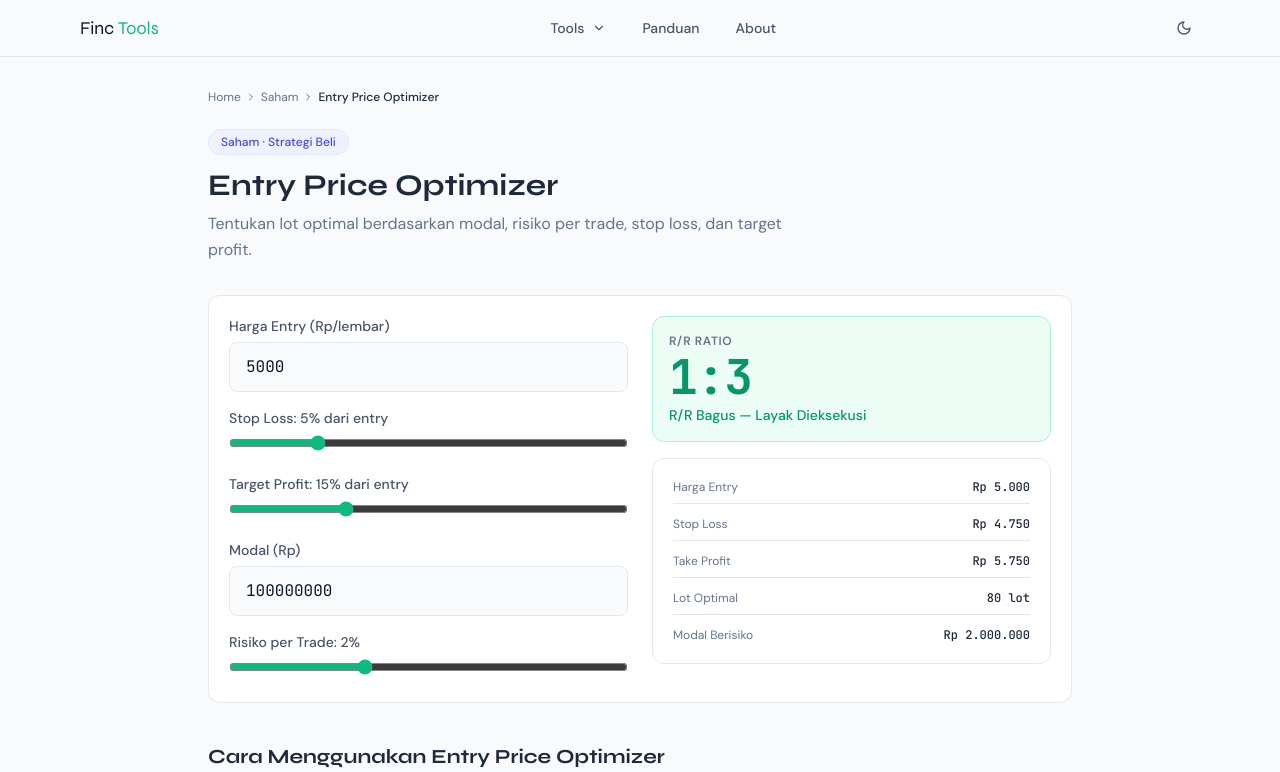
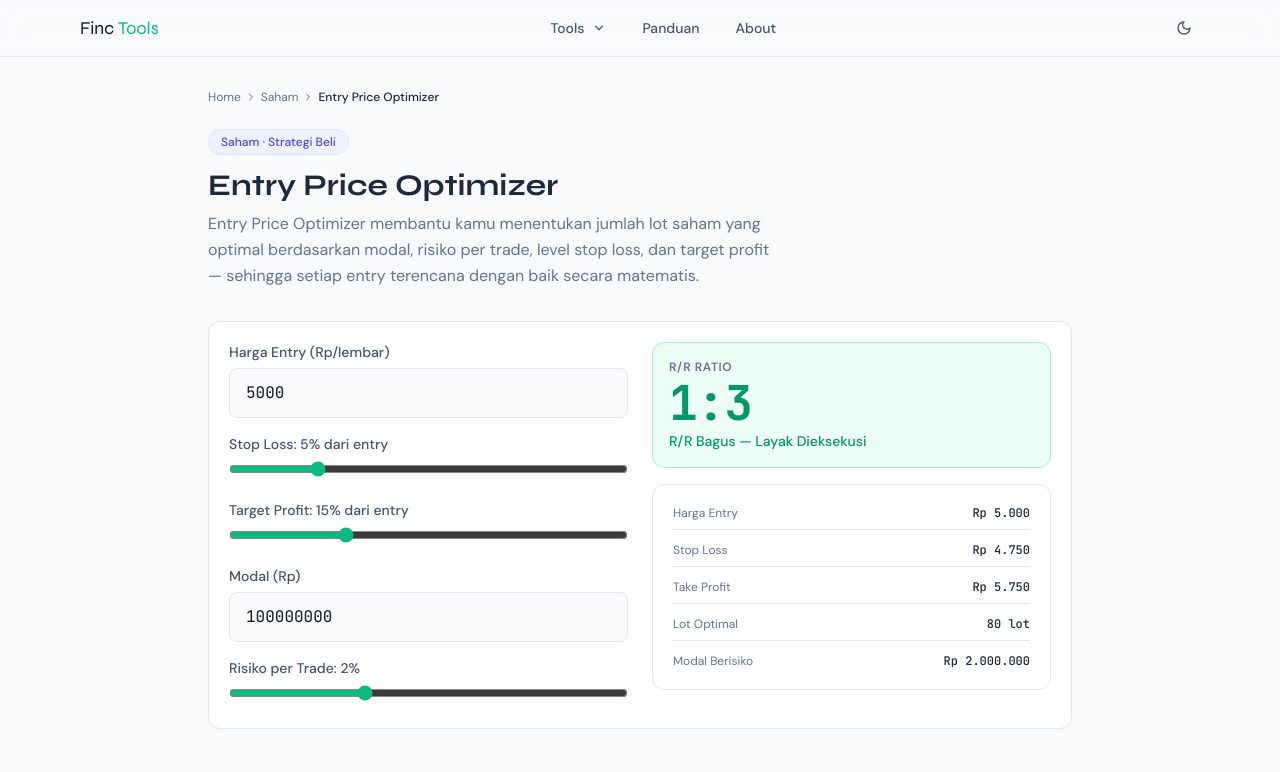
Before and after one commit to nurudhuhaalamin/finctools, a Next.js app: page /saham/entry-price-optimizer in a window 1280 px wide. Shown: the top 772 px of the page. Built offline with nearby package versions, Linux system fonts and the light colour scheme.

Commit message:
Add files via upload

```diff
--- a/app/saham/entry-price-optimizer/page.tsx
+++ b/app/saham/entry-price-optimizer/page.tsx
@@ -5,18 +5,21 @@ import Header from '@/components/layout/Header'
 import Footer from '@/components/layout/Footer'
 import SahamToolPage from '@/components/layout/SahamToolPage'
 import EntryPriceOptimizer from '@/components/tools/saham/EntryPriceOptimizer'
-export const metadata: Metadata = { title: 'Entry Price Optimizer | FincTools', description: 'Tentukan lot optimal berdasarkan modal, risiko per trade, stop loss, dan target profit.' }
+export const metadata: Metadata = { title: 'Entry Price Optimizer — Lot Optimal Berdasarkan Risiko | FincTools', description: 'Tentukan jumlah lot saham yang optimal berdasarkan modal, risiko per trade, stop loss, dan target profit.' }
 export default function Page() {
   return (<><Header /><main className="mx-auto max-w-4xl px-4 py-8">
     <nav className="flex items-center gap-1 text-xs text-[--text-secondary] mb-6"><Link href="/" className="hover:text-finc-green">Home</Link><ChevronRight size={12}/><Link href="/saham" className="hover:text-finc-green">Saham</Link><ChevronRight size={12}/><span className="text-[--text-primary] font-medium">Entry Price Optimizer</span></nav>
-    <SahamToolPage name="Entry Price Optimizer" description="Tentukan lot optimal berdasarkan modal, risiko per trade, stop loss, dan target profit."
-      steps={[{title:'Isi semua input',desc:'Masukkan data keuangan kamu pada setiap field.'},{title:'Sesuaikan parameter',desc:'Ubah nilai sesuai kondisi aktual dengan slider atau angka.'},{title:'Baca hasilnya',desc:'Hasil kalkulasi muncul real-time.'},{title:'Gunakan sebagai referensi',desc:'Konsultasikan keputusan besar dengan profesional berlisensi.'}]}
-      formula="Kalkulasi menggunakan formula keuangan standar yang terverifikasi."
-      variables={[{name:'Input',desc:'Variabel input disesuaikan kebutuhan tool'},{name:'Output',desc:'Hasil kalkulasi real-time berbasis formula matematika'}]}
-      history={"Tool ini menggunakan prinsip keuangan yang digunakan profesional secara global.\n\nPendekatan berbasis matematika menghasilkan keputusan yang lebih objektif.\n\nFincTools menyediakan tools ini gratis untuk literasi keuangan Indonesia."}
-      faqs={[{q:'Seberapa akurat hasilnya?',a:'Akurat secara matematis. Untuk keputusan besar, konsultasikan dengan profesional.'},{q:'Apakah data tersimpan?',a:'Tidak. Semua kalkulasi berjalan di browser, tidak ada data yang dikirim ke server.'},{q:'Apakah cocok untuk semua kondisi?',a:'Dirancang untuk kondisi umum. Situasi khusus mungkin perlu konsultasi profesional.'}]}
-      related={[{name:'DCA Simulator',href:'/investasi/dca-simulator',desc:'Simulasi investasi rutin'},{name:'KPR Affordability Checker',href:'/kredit-properti/kpr-affordability-checker',desc:'Cek kemampuan KPR'},{name:'Tax Optimizer PPh 21',href:'/pajak/tax-optimizer-pph21',desc:'Hitung pajak karyawan'},{name:'Risk Manager',href:'/trading/risk-manager',desc:'Manajemen risiko trading'}]}
-      references={['OJK. <em>Panduan Keuangan.</em> <a href="https://ojk.go.id" target="_blank" rel="noopener noreferrer" class="text-finc-green hover:underline">ojk.go.id</a>','BI. <em>Edukasi Keuangan.</em> <a href="https://bi.go.id" target="_blank" rel="noopener noreferrer" class="text-finc-green hover:underline">bi.go.id</a>']}
+    <SahamToolPage name="Entry Price Optimizer" description="Entry Price Optimizer membantu kamu menentukan jumlah lot saham yang optimal berdasarkan modal, risiko per trade, level stop loss, dan target profit — sehingga setiap entry terencana dengan baik secara matematis."
+      steps={[{title:'Isi Harga Entry',desc:'Masukkan harga per lembar yang kamu rencanakan sebagai harga beli.'},{title:'Set Persentase Stop Loss',desc:'Berapa persen di bawah entry harga kamu akan cut loss. Contoh: 5% artinya stop loss di 95% dari harga entry.'},{title:'Set Target Profit',desc:'Target kenaikan harga dalam persen. Contoh: 15% artinya take profit di 115% dari harga entry.'},{title:'Isi Modal dan Risiko',desc:'Masukkan total modal investasi dan persentase modal yang siap dirisikoan per trade.'},{title:'Baca Hasilnya',desc:'Lot optimal, harga stop loss dan take profit, R/R ratio, dan modal yang berisiko ditampilkan lengkap.'}]}
+      formula={"R/R Ratio = Target Profit % / Stop Loss %\nModal Berisiko = Modal × % Risiko\nLot Optimal = ⌊Modal Berisiko / (Harga Entry × SL% × 100)⌋\nHarga SL = Harga Entry × (1 - SL%)\nHarga TP = Harga Entry × (1 + TP%)"}
+      formulaExample={"Modal Rp 100.000.000 | Risiko 2% | Entry Rp 5.000 | SL 5% | TP 15%\nModal Berisiko = Rp 2.000.000\nLot Optimal = ⌊2.000.000 / (5.000 × 5% × 100)⌋ = 8 lot\nR/R = 15% / 5% = 1:3 ✅"}
+      variables={[{name:'Harga Entry',desc:'Harga per lembar saat rencana membeli saham'},{name:'Stop Loss %',desc:'Persentase penurunan dari entry sebagai batas cut loss'},{name:'Target Profit %',desc:'Persentase kenaikan dari entry sebagai target take profit'},{name:'Modal Berisiko',desc:'Modal × % Risiko = jumlah maksimum yang siap hilang dalam satu trade'},{name:'Lot Optimal',desc:'Jumlah lot terbesar yang aman berdasarkan modal berisiko dan stop loss'}]}
+      history={"Konsep position sizing berbasis persentase risiko dikembangkan oleh Van K. Tharp melalui bukunya Trade Your Way to Financial Freedom (1998). Tharp membuktikan secara matematis bahwa lot yang konsisten berdasarkan persen risiko — bukan feeling — adalah fondasi trading yang sustainable.\n\nPada saham Indonesia, perhitungan lot memperhitungkan satuan 1 lot = 100 lembar. Investor ritel sering mengabaikan aspek ini dan membeli berdasarkan 'rasa' — akibatnya exposure terhadap satu saham bisa terlalu besar atau terlalu kecil.\n\nPrinsip ini sama dengan Risk Manager untuk forex — namun diadaptasi untuk pasar saham Indonesia dengan satuan lot dan harga per lembar."}
+      interpretation={[{range:'R/R < 1',label:'🔴 Buruk',desc:'Target lebih kecil dari risiko — hindari'},{range:'R/R 1–2',label:'🟡 Minimal',desc:'Butuh win rate > 50% untuk profitable'},{range:'R/R ≥ 2',label:'🟢 Baik',desc:'Standar minimum yang direkomendasikan'},{range:'R/R ≥ 3',label:'🟢 Sangat Baik',desc:'Potensi reward jauh melebihi risiko'}]}
+      interpretationTitle="Panduan Risk/Reward Ratio Saham"
+      faqs={[{q:'Mengapa lot optimal berbeda dari yang saya inginkan?',a:'Tool ini menghitung lot berdasarkan risiko modal yang ditetapkan — bukan berdasarkan keinginan atau feeling. Jika lot hasil kalkulasi terlalu kecil, kemungkinan stop loss terlalu jauh atau modal berisiko terlalu sedikit.'},{q:'Apa itu R/R ratio dan kenapa penting?',a:'Risk/Reward ratio adalah perbandingan antara potensi keuntungan dan potensi kerugian. R/R 1:2 artinya untuk setiap Rp 1 yang dirisikoan, potensi untungnya Rp 2. Dengan R/R minimal 1:2, kamu bisa profitable meski hanya 40% trade yang untung.'},{q:'Bagaimana cara menentukan stop loss yang tepat?',a:'Idealnya stop loss ditempatkan di level teknikal yang valid — di bawah support, di bawah low terbaru, atau di luar area konsolidasi. Jangan menempatkan stop loss secara acak berdasarkan persen semata.'},{q:'Apakah ini cocok untuk saham blue chip dan saham kecil?',a:'Ya, formula berlaku untuk saham apapun. Namun untuk saham dengan likuiditas rendah (volume kecil), lot optimal yang dihasilkan mungkin sulit dieksekusi di harga yang diinginkan karena spread yang lebar.'}]}
+      related={[{name:'Averaging Strategy Builder',href:'/saham/averaging-strategy-builder',desc:'Kalkulasi harga rata-rata setelah menambah posisi'},{name:'Break-even Analyzer',href:'/saham/break-even-analyzer',desc:'Hitung harga jual minimum untuk balik modal termasuk fee'},{name:'Risk Manager',href:'/trading/risk-manager',desc:'Versi trading untuk forex dan instrumen lain'},{name:'Trade Analyzer',href:'/trading/trade-analyzer',desc:'Analisis Risk/Reward ratio secara detail'}]}
+      references={['Tharp, V.K. (1998). <em>Trade Your Way to Financial Freedom.</em> McGraw-Hill.','Minervini, M. (2013). <em>Trade Like a Stock Market Wizard.</em> McGraw-Hill.','IDX. <em>Panduan Investasi Saham.</em> <a href="https://idx.co.id" target="_blank" rel="noopener noreferrer" class="text-finc-green hover:underline">idx.co.id</a>']}
     ><EntryPriceOptimizer /></SahamToolPage>
   </main><Footer /></>)
 }
```
